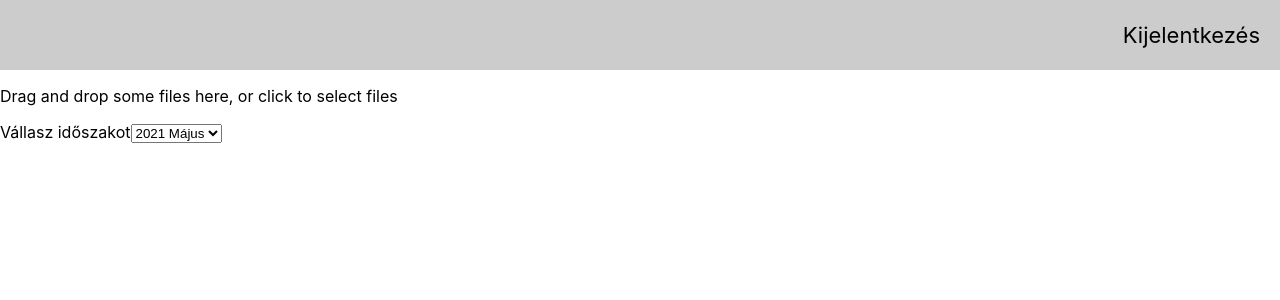
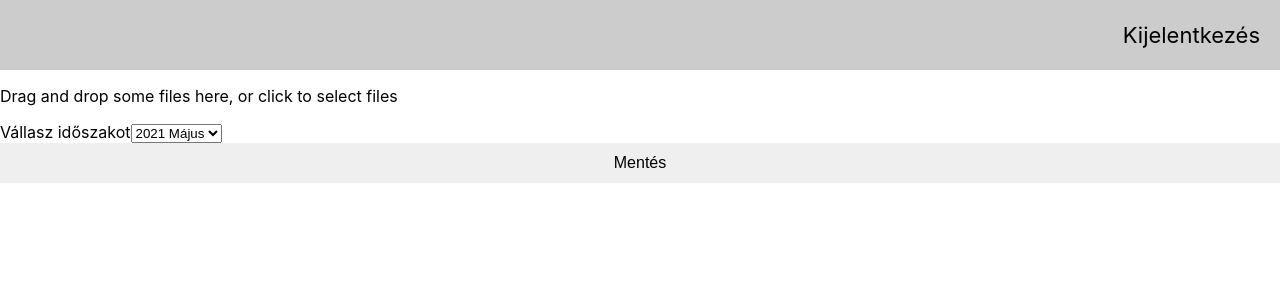
Before and after one commit to zilahir/math_practice, a React (Create React App) app in the folder frontend/: page /admin in a window 1280 px wide. Shown: the top 300 px of the page. Built offline with nearby package versions, Linux system fonts and the light colour scheme; sample sign-in values are in the browser's storage.

Commit message:
added save button to newtask component

```diff
--- a/frontend/src/pages/Admin/components/NewTask/index.jsx
+++ b/frontend/src/pages/Admin/components/NewTask/index.jsx
@@ -4,6 +4,7 @@ import DropDown from "../../../../components/common/Dropdown";
 
 import ImageUpload from "../ImageUpload";
 import NewTaskContext from "./Context";
+import Button from "../../../../components/common/Button";
 
 function NewTask() {
   const [taskImagePath, setTaskImagePath] = useState();
@@ -16,6 +17,10 @@ function NewTask() {
     { label: "2021 Május", value: 1 },
     { label: "2023 Május", value: 2 },
   ];
+
+  function handleNewTaskSave() {
+    console.log("saving!!!");
+  }
 
   return (
     <NewTaskContext.Provider
@@ -39,6 +44,7 @@ function NewTask() {
           setValue={setPeriodId}
           loading={false}
         />
+        <Button label="Mentés" onClickHandler={() => handleNewTaskSave()} />
       </div>
     </NewTaskContext.Provider>
   );
```
